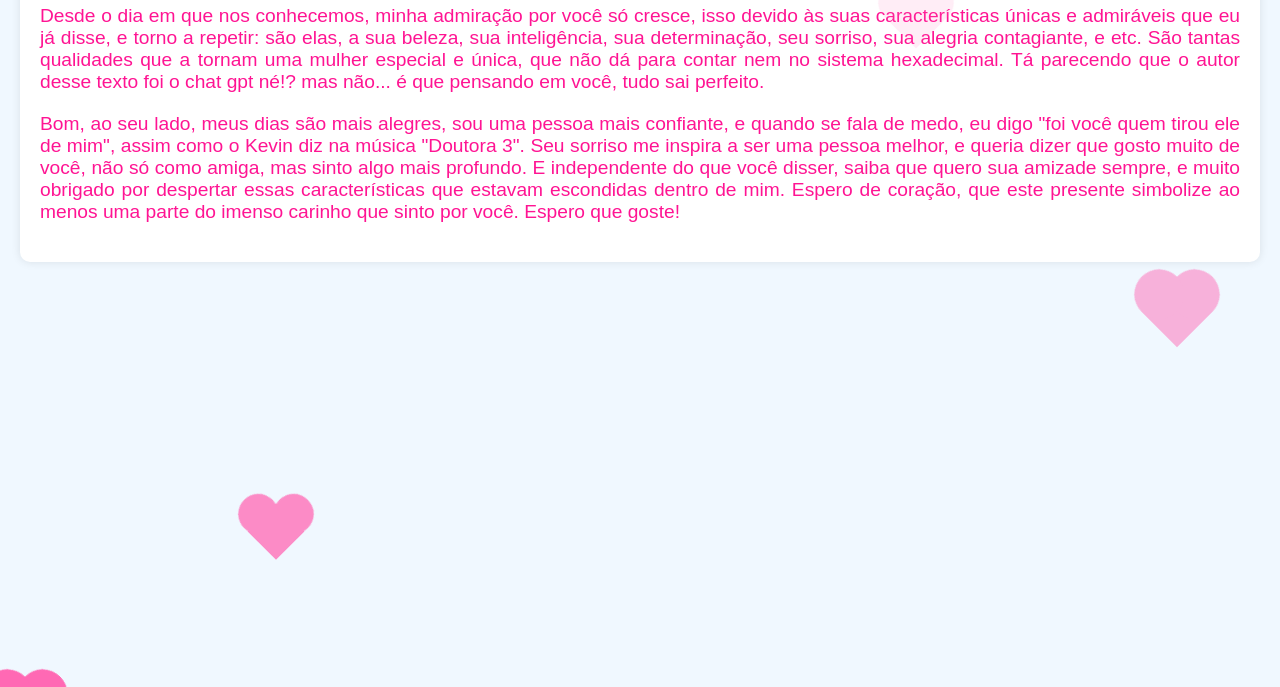
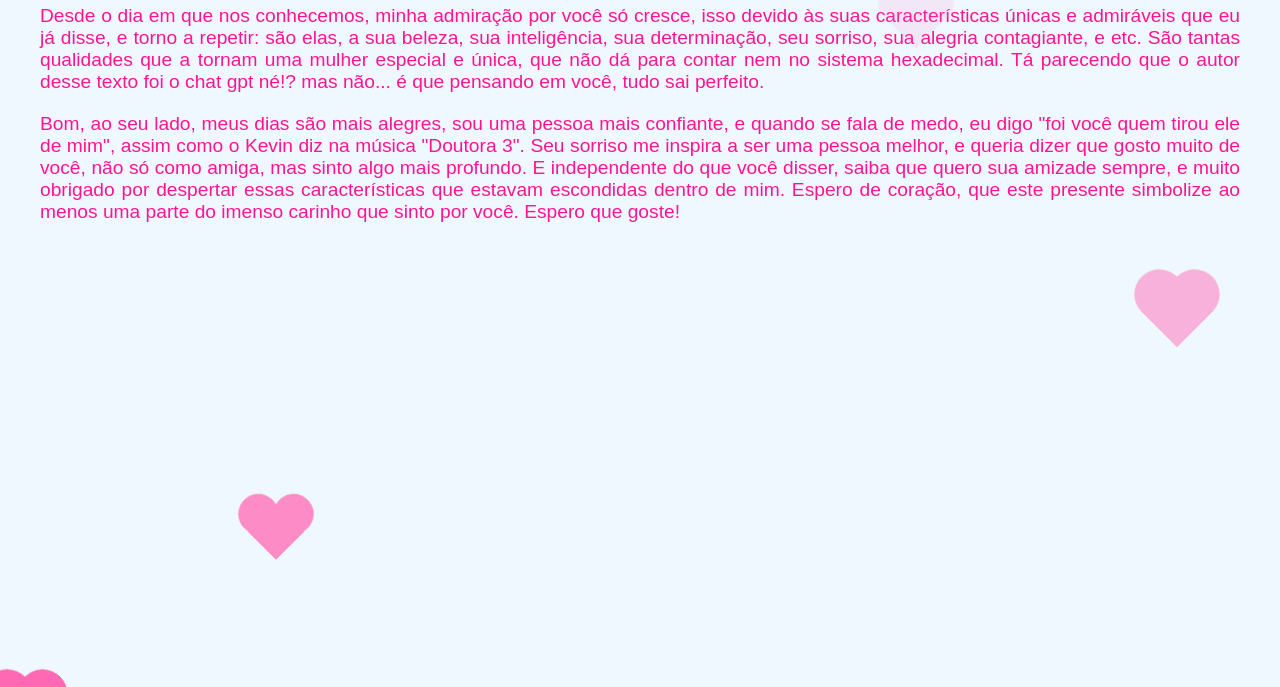
Before and after one commit to kaiquesantos99/recado-para-carol, a plain HTML site: page index.html in a window 1280 px wide. Shown: the part 113-800 px from the top of the page. Drawn offline with Linux system fonts and the light colour scheme.

Commit message:
Update 2 - styles.css

```diff
--- a/styles.css
+++ b/styles.css
@@ -10,9 +10,7 @@ body {
     color: #ff69b4;
     margin: 20px;
     padding: 20px;
-    background: white;
     border-radius: 10px;
-    box-shadow: 0 0 10px rgba(0, 0, 0, 0.1);
 }
 
 .message-container h1 {
```
